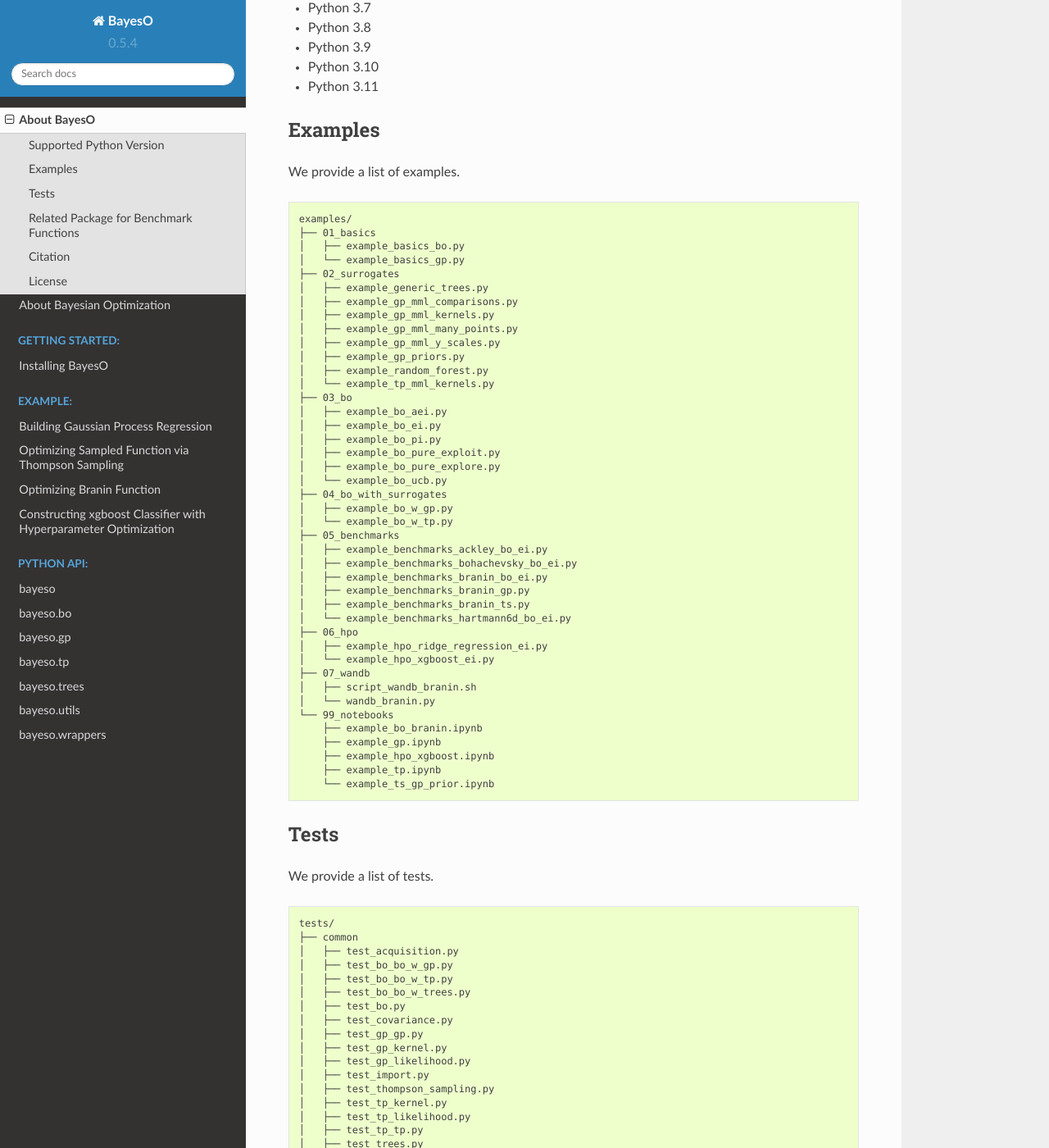
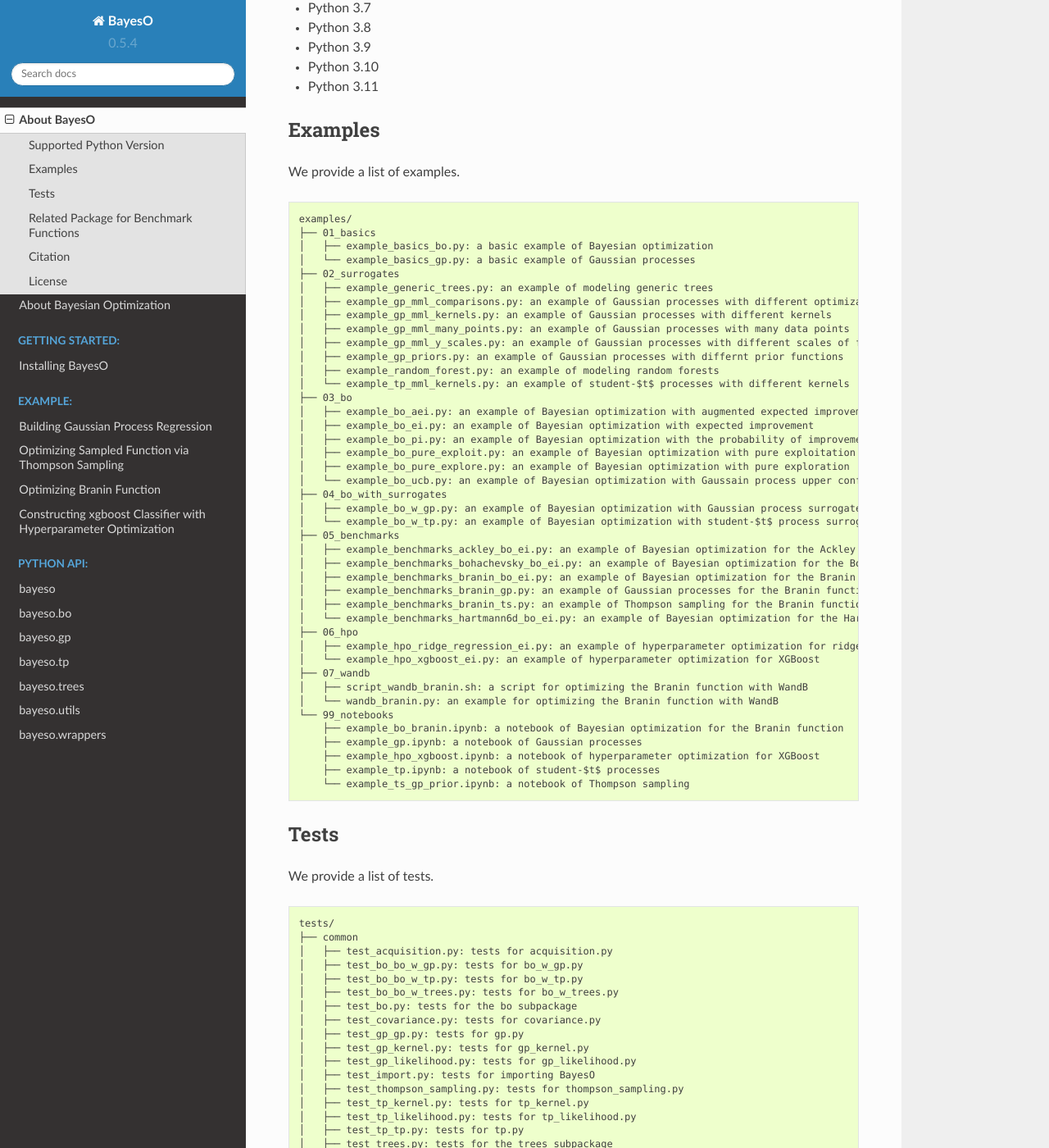
Before and after one commit to jungtaekkim/bayeso, a Sphinx documentation site: the page built from docs/about/about_bayeso.rst, in a window 1280 px wide and 1400 px high, scrolled down 458 px. Shown: the whole window at 82% size. Built offline with Sphinx 7.4.7 and the Read the Docs theme 2.0.0, drawn with Linux system fonts in a browser that asks for light colours; some of the changed text lies outside the part shown.

Commit message:
Update about_bayeso.rst

```diff
--- a/docs/about/about_bayeso.rst
+++ b/docs/about/about_bayeso.rst
@@ -26,46 +26,46 @@
 
     examples/
     ├── 01_basics
-    │   ├── example_basics_bo.py
-    │   └── example_basics_gp.py
+    │   ├── example_basics_bo.py: a basic example of Bayesian optimization
+    │   └── example_basics_gp.py: a basic example of Gaussian processes
     ├── 02_surrogates
-    │   ├── example_generic_trees.py
-    │   ├── example_gp_mml_comparisons.py
-    │   ├── example_gp_mml_kernels.py
-    │   ├── example_gp_mml_many_points.py
-    │   ├── example_gp_mml_y_scales.py
-    │   ├── example_gp_priors.py
-    │   ├── example_random_forest.py
-    │   └── example_tp_mml_kernels.py
+    │   ├── example_generic_trees.py: an example of modeling generic trees
+    │   ├── example_gp_mml_comparisons.py: an example of Gaussian processes with different optimization methods for marginal likelihood maximization
+    │   ├── example_gp_mml_kernels.py: an example of Gaussian processes with different kernels
+    │   ├── example_gp_mml_many_points.py: an example of Gaussian processes with many data points
+    │   ├── example_gp_mml_y_scales.py: an example of Gaussian processes with different scales of function evaluations
+    │   ├── example_gp_priors.py: an example of Gaussian processes with differnt prior functions
+    │   ├── example_random_forest.py: an example of modeling random forests
+    │   └── example_tp_mml_kernels.py: an example of student-$t$ processes with different kernels
     ├── 03_bo
-    │   ├── example_bo_aei.py
-    │   ├── example_bo_ei.py
-    │   ├── example_bo_pi.py
-    │   ├── example_bo_pure_exploit.py
-    │   ├── example_bo_pure_explore.py
-    │   └── example_bo_ucb.py
+    │   ├── example_bo_aei.py: an example of Bayesian optimization with augmented expected improvement
+    │   ├── example_bo_ei.py: an example of Bayesian optimization with expected improvement
+    │   ├── example_bo_pi.py: an example of Bayesian optimization with the probability of improvement
+    │   ├── example_bo_pure_exploit.py: an example of Bayesian optimization with pure exploitation
+    │   ├── example_bo_pure_explore.py: an example of Bayesian optimization with pure exploration
+    │   └── example_bo_ucb.py: an example of Bayesian optimization with Gaussain process upper confidence bound
     ├── 04_bo_with_surrogates
-    │   ├── example_bo_w_gp.py
-    │   └── example_bo_w_tp.py
+    │   ├── example_bo_w_gp.py: an example of Bayesian optimization with Gaussian process surrogates
+    │   └── example_bo_w_tp.py: an example of Bayesian optimization with student-$t$ process surrogates
     ├── 05_benchmarks
-    │   ├── example_benchmarks_ackley_bo_ei.py
-    │   ├── example_benchmarks_bohachevsky_bo_ei.py
-    │   ├── example_benchmarks_branin_bo_ei.py
-    │   ├── example_benchmarks_branin_gp.py
-    │   ├── example_benchmarks_branin_ts.py
-    │   └── example_benchmarks_hartmann6d_bo_ei.py
+    │   ├── example_benchmarks_ackley_bo_ei.py: an example of Bayesian optimization for the Ackley function
+    │   ├── example_benchmarks_bohachevsky_bo_ei.py: an example of Bayesian optimization for the Bohachevsky function
+    │   ├── example_benchmarks_branin_bo_ei.py: an example of Bayesian optimization for the Branin function
+    │   ├── example_benchmarks_branin_gp.py: an example of Gaussian processes for the Branin function
+    │   ├── example_benchmarks_branin_ts.py: an example of Thompson sampling for the Branin function
+    │   └── example_benchmarks_hartmann6d_bo_ei.py: an example of Bayesian optimization for the Hartmann 6D function
     ├── 06_hpo
-    │   ├── example_hpo_ridge_regression_ei.py
-    │   └── example_hpo_xgboost_ei.py
+    │   ├── example_hpo_ridge_regression_ei.py: an example of hyperparameter optimization for ridge regression
+    │   └── example_hpo_xgboost_ei.py: an example of hyperparameter optimization for XGBoost
     ├── 07_wandb
-    │   ├── script_wandb_branin.sh
-    │   └── wandb_branin.py
+    │   ├── script_wandb_branin.sh: a script for optimizing the Branin function with WandB
+    │   └── wandb_branin.py: an example for optimizing the Branin function with WandB
     └── 99_notebooks
-        ├── example_bo_branin.ipynb
-        ├── example_gp.ipynb
-        ├── example_hpo_xgboost.ipynb
-        ├── example_tp.ipynb
-        └── example_ts_gp_prior.ipynb
+        ├── example_bo_branin.ipynb: a notebook of Bayesian optimization for the Branin function
+        ├── example_gp.ipynb: a notebook of Gaussian processes
+        ├── example_hpo_xgboost.ipynb: a notebook of hyperparameter optimization for XGBoost
+        ├── example_tp.ipynb: a notebook of student-$t$ processes
+        └── example_ts_gp_prior.ipynb: a notebook of Thompson sampling
 
 Tests
 =====
@@ -76,40 +76,40 @@
 
     tests/
     ├── common
-    │   ├── test_acquisition.py
-    │   ├── test_bo_bo_w_gp.py
-    │   ├── test_bo_bo_w_tp.py
-    │   ├── test_bo_bo_w_trees.py
-    │   ├── test_bo.py
-    │   ├── test_covariance.py
-    │   ├── test_gp_gp.py
-    │   ├── test_gp_kernel.py
-    │   ├── test_gp_likelihood.py
-    │   ├── test_import.py
-    │   ├── test_thompson_sampling.py
-    │   ├── test_tp_kernel.py
-    │   ├── test_tp_likelihood.py
-    │   ├── test_tp_tp.py
-    │   ├── test_trees.py
-    │   ├── test_trees_trees_common.py
-    │   ├── test_trees_trees_generic_trees.py
-    │   ├── test_trees_trees_random_forest.py
-    │   ├── test_utils_bo.py
-    │   ├── test_utils_common.py
-    │   ├── test_utils_covariance.py
-    │   ├── test_utils_gp.py
-    │   ├── test_utils_logger.py
-    │   ├── test_utils_plotting.py
-    │   ├── test_version.py
-    │   ├── test_wrappers_bo_class.py
-    │   ├── test_wrappers_bo_function.py
-    │   └── test_wrappers.py
-    ├── integration_test.py
+    │   ├── test_acquisition.py: tests for acquisition.py
+    │   ├── test_bo_bo_w_gp.py: tests for bo_w_gp.py
+    │   ├── test_bo_bo_w_tp.py: tests for bo_w_tp.py
+    │   ├── test_bo_bo_w_trees.py: tests for bo_w_trees.py
+    │   ├── test_bo.py: tests for the bo subpackage
+    │   ├── test_covariance.py: tests for covariance.py
+    │   ├── test_gp_gp.py: tests for gp.py
+    │   ├── test_gp_kernel.py: tests for gp_kernel.py
+    │   ├── test_gp_likelihood.py: tests for gp_likelihood.py
+    │   ├── test_import.py: tests for importing BayesO
+    │   ├── test_thompson_sampling.py: tests for thompson_sampling.py
+    │   ├── test_tp_kernel.py: tests for tp_kernel.py
+    │   ├── test_tp_likelihood.py: tests for tp_likelihood.py
+    │   ├── test_tp_tp.py: tests for tp.py
+    │   ├── test_trees.py: tests for the trees subpackage
+    │   ├── test_trees_trees_common.py: tests for trees_common.py
+    │   ├── test_trees_trees_generic_trees.py: tests for trees_generic_trees.py
+    │   ├── test_trees_trees_random_forest.py: tests for trees_random_forest.py
+    │   ├── test_utils_bo.py: tests for utils_bo.py
+    │   ├── test_utils_common.py: tests for utils_common.py
+    │   ├── test_utils_covariance.py: tests for utils_covariance.py
+    │   ├── test_utils_gp.py: tests for utils_gp.py
+    │   ├── test_utils_logger.py: tests for utils_logger.py
+    │   ├── test_utils_plotting.py: tests for utils_plotting.py
+    │   ├── test_version.py: tests for checking the version of BayesO
+    │   ├── test_wrappers_bo_class.py: tests for wrappers_bo_class.py
+    │   ├── test_wrappers_bo_function.py: tests for wrappers_bo_function.py
+    │   └── test_wrappers.py: tests for the wrappers subpackage
+    ├── integration_test.py: end-to-end tests for BayesO
     └── time
-        ├── test_time_bo_load.py
-        ├── test_time_bo_optimize.py
-        ├── test_time_covariance.py
-        └── test_time_random_forest.py
+        ├── test_time_bo_load.py: time tests for loading the BO class
+        ├── test_time_bo_optimize.py: time tests for running Bayesian optimization
+        ├── test_time_covariance.py: time tests for calculating covariance functions
+        └── test_time_random_forest.py: time tests for modeling random forests
 
 Related Package for Benchmark Functions
 =======================================
```
